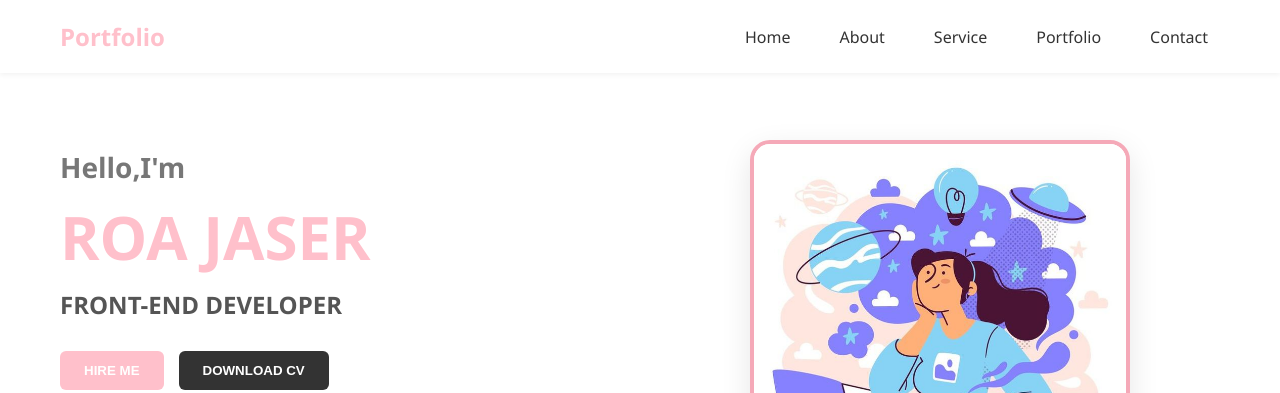
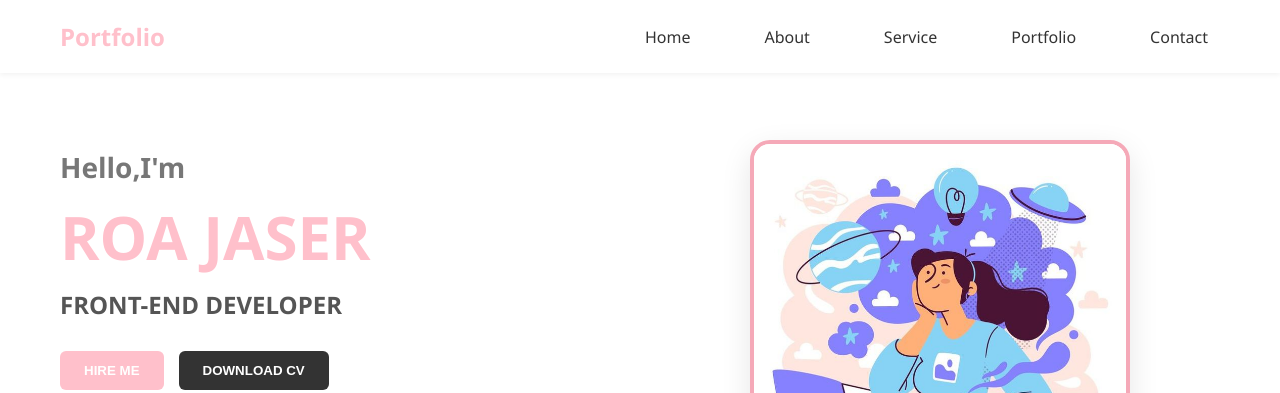
Before and after one commit to roa-jaser/portfolio, a plain HTML site: page index.html in a window 1280 px wide. Shown: the top 393 px of the page. Drawn offline with Linux system fonts and the light colour scheme.

Commit message:
not important change

```diff
--- a/assets/css/style.css
+++ b/assets/css/style.css
@@ -26,8 +26,10 @@ header {
     padding: 20px 60px;
     background-color: #fff;
     box-shadow: 0 2px 5px rgba(0, 0, 0, 0.05);
-    display: flex;
+     display: flex;
+
     justify-content: space-between;
+    gap:50px;
     align-items: center;
 }
 
@@ -41,7 +43,7 @@ header {
 .nav-item {
     display: flex;
     align-items: center;
-    gap: 25px;
+    gap: 50px;
     list-style: none;
 }
 
@@ -51,7 +53,7 @@ header {
     font-weight: 500;
     padding: 8px 12px;
     border-radius: 6px;
-    transition: 0.3s ease;
+    transition: 0.9s     ease;
 }
 
 .nav-link:hover {
@@ -470,7 +472,7 @@ header {
 
 
 /* Responsive */
-/* @media (max-width: 992px) {
+@media (max-width: 992px) {
     .hero {
         flex-direction: column;
         text-align: center;
@@ -504,7 +506,7 @@ header {
         .about-text {
             padding-top: 20px;
         }
-} */
+}
 
 /* Hero Section */
 
```
Also changed, not shown: index.html (+2 -1 lines).
